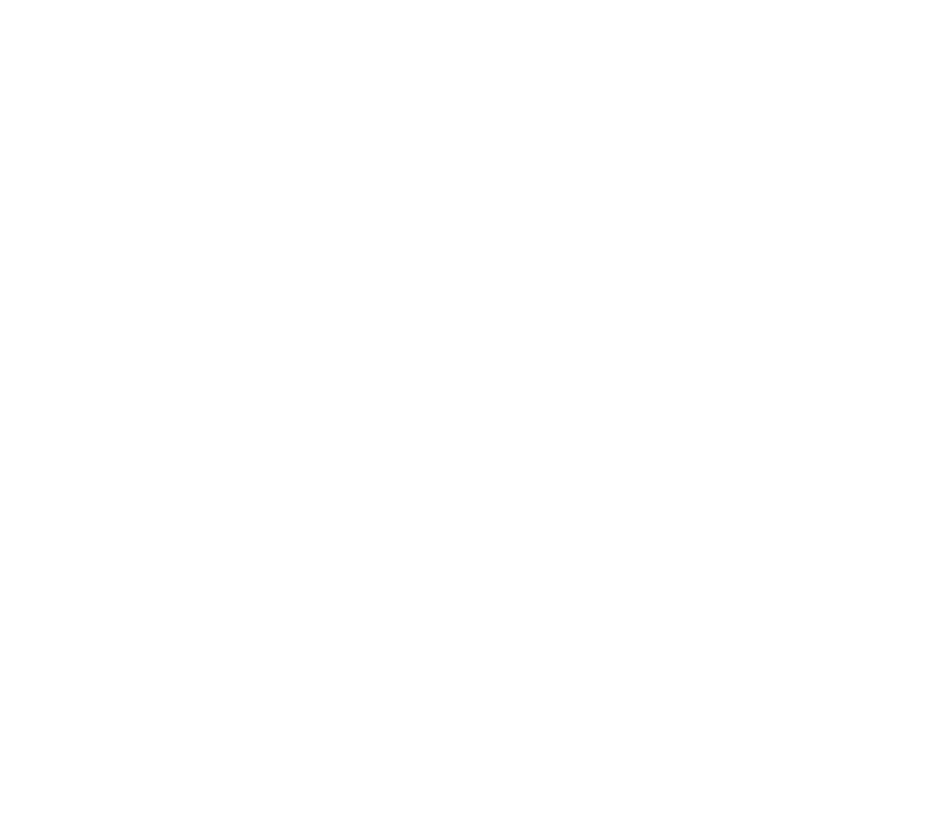
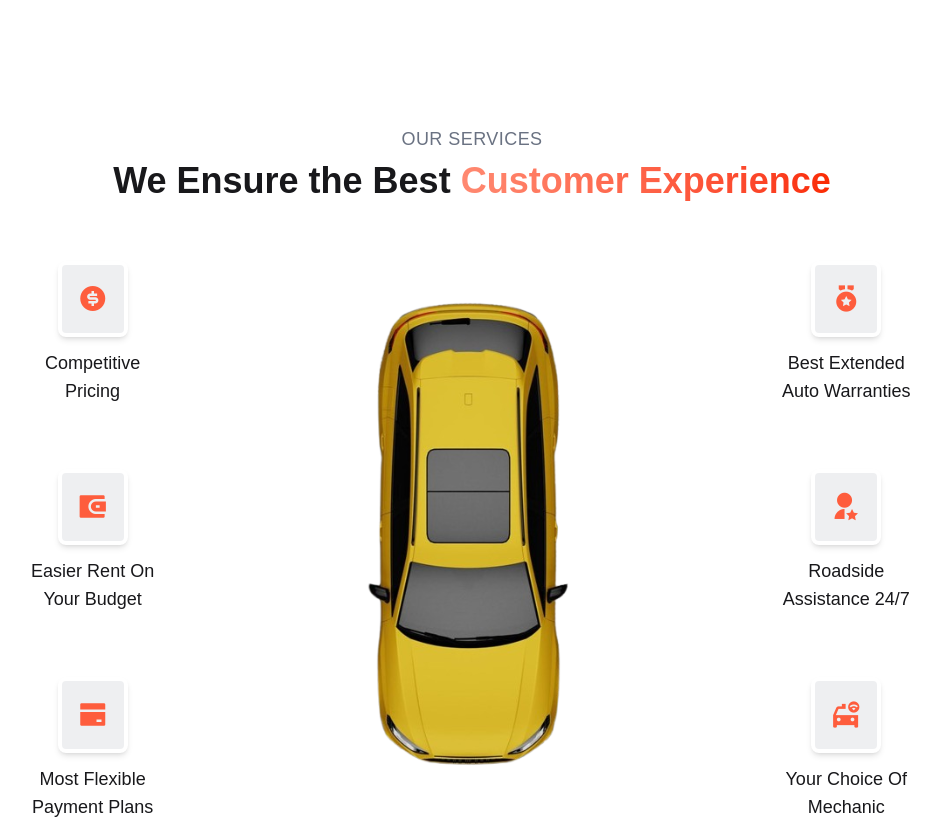
Before and after one commit to MasadRayan/Rentify-Client, a React (Vite) app: page / in a window 1280 px wide. Shown: the part 1480-2302 px from the top of the page, without its empty margins (168-1109 px from the left). Before the commit the page ends 1485 px from the top, so only its background shows below. Built offline with nearby package versions, Linux system fonts and the light colour scheme; a web font is replaced by a local one.

Commit message:
Services section added

```diff
--- a/src/Pages/Home/Home.jsx
+++ b/src/Pages/Home/Home.jsx
@@ -2,6 +2,7 @@ import React from 'react';
 import { HeroSection } from './HeroSection';
 import { CarBrands } from './CarBrands';
 import { HowItWorks } from './HowItWorks';
+import Services from './Services';
 
 const Home = () => {
     return (
@@ -9,6 +10,7 @@ const Home = () => {
             <HeroSection></HeroSection>
             <CarBrands></CarBrands>
             <HowItWorks></HowItWorks>
+            <Services></Services>
         </div>
     );
 };
--- a/src/Pages/Home/HowItWorks.jsx
+++ b/src/Pages/Home/HowItWorks.jsx
@@ -53,7 +53,7 @@ export const HowItWorks = () => {
         <section ref={sectionRef} className="mt-20 w-[90%] mx-auto max-w-6xl ">
             <div className="text-center mb-12">
                 <h4 className="uppercase text-gray-500 text-lg">How It Works</h4>
-                <h3 className="text-2xl mt-2 md:text-4xl">
+                <h3 className="text-2xl mt-2 md:text-4xl font-semibold">
                     Simple Steps to your{" "}
                     <span className="bg-gradient-to-r from-[#ff8971] to-[#fa2a00] bg-clip-text text-transparent">
                         Perfect Ride
--- /dev/null
+++ b/src/Pages/Home/Services.jsx
@@ -0,0 +1,111 @@
+import { useEffect, useState } from "react";
+
+import car1 from "../../../public/images/Car1.png";
+import car2 from "../../../public/images/Car2.png";
+import car3 from "../../../public/images/Car3.png";
+import car4 from "../../../public/images/Car4.png";
+import car5 from "../../../public/images/Car5.png";
+import car6 from "../../../public/images/Car6.png";
+
+const Services = () => {
+  const carImages = [car1, car2, car3, car4, car5, car6];
+  const [currentImageIndex, setCurrentImageIndex] = useState(0);
+
+  useEffect(() => {
+    const interval = setInterval(() => {
+      setCurrentImageIndex((prevIndex) => (prevIndex + 1) % carImages.length);
+    }, 2000);
+    return () => clearInterval(interval);
+  }, [carImages.length]);
+
+  return (
+    <section className="w-[70vw] mx-auto md:mt-30 mt-10 " >
+      {/* Header */}
+      <div className="text-center my-15">
+        <h4 className="uppercase text-gray-500 md:text-lg tracking-wide">
+          Our Services
+        </h4>
+        <h3 className="text-2xl md:text-4xl font-semibold mt-2">
+          We Ensure the Best{" "}
+          <span className="bg-gradient-to-r from-[#ff8971] to-[#fa2a00] bg-clip-text text-transparent">
+            Customer Experience
+          </span>
+        </h3>
+      </div>
+
+      {/* Features + Image */}
+      <div className="flex flex-col md:flex-row items-center justify-center md:gap-6 mt-10">
+        {/* Left Column */}
+        <div className="flex flex-col gap-8 md:gap-16">
+          <div className="text-center transition-transform duration-300 hover:-translate-y-1">
+            <div className="bg-[#eeeff1] w-max mx-auto p-3 md:p-4 border-4 border-white rounded-lg shadow-md hover:shadow-xl transition-all">
+              <i className="ri-money-dollar-circle-fill text-2xl md:text-3xl text-[#fe5d3d]"></i>
+            </div>
+            <h4 className="text-base md:text-lg font-medium mt-3">
+              Competitive Pricing
+            </h4>
+          </div>
+
+          <div className="text-center transition-transform duration-300 hover:-translate-y-1">
+            <div className="bg-[#eeeff1] w-max mx-auto p-3 md:p-4 border-4 border-white rounded-lg shadow-md hover:shadow-xl transition-all">
+              <i className="ri-wallet-3-fill text-2xl md:text-3xl text-[#fe5d3d]"></i>
+            </div>
+            <h4 className="text-base md:text-lg font-medium mt-3">
+              Easier Rent On Your Budget
+            </h4>
+          </div>
+
+          <div className="text-center transition-transform duration-300 hover:-translate-y-1">
+            <div className="bg-[#eeeff1] w-max mx-auto p-3 md:p-4 border-4 border-white rounded-lg shadow-md hover:shadow-xl transition-all">
+              <i className="ri-bank-card-fill text-2xl md:text-3xl text-[#fe5d3d]"></i>
+            </div>
+            <h4 className="text-base md:text-lg font-medium mt-3">
+              Most Flexible Payment Plans
+            </h4>
+          </div>
+        </div>
+
+        {/* Image */}
+        <div className="my-8 md:my-0">
+          <img
+            src={carImages[currentImageIndex]}
+            alt="Car"
+            className="max-w-[100vw] md:max-w-[44vw] object-contain mx-auto transform md:-rotate-90"
+          />
+        </div>
+
+        {/* Right Column */}
+        <div className="flex flex-col gap-8 md:gap-16">
+          <div className="text-center transition-transform duration-300 hover:-translate-y-1">
+            <div className="bg-[#eeeff1] w-max mx-auto p-3 md:p-4 border-4 border-white rounded-lg shadow-md hover:shadow-xl transition-all">
+              <i className="ri-medal-fill text-2xl md:text-3xl text-[#fe5d3d]"></i>
+            </div>
+            <h4 className="text-base md:text-lg font-medium mt-3">
+              Best Extended Auto Warranties
+            </h4>
+          </div>
+
+          <div className="text-center transition-transform duration-300 hover:-translate-y-1">
+            <div className="bg-[#eeeff1] w-max mx-auto p-3 md:p-4 border-4 border-white rounded-lg shadow-md hover:shadow-xl transition-all">
+              <i className="ri-user-star-fill text-2xl md:text-3xl text-[#fe5d3d]"></i>
+            </div>
+            <h4 className="text-base md:text-lg font-medium mt-3">
+              Roadside Assistance 24/7
+            </h4>
+          </div>
+
+          <div className="text-center transition-transform duration-300 hover:-translate-y-1">
+            <div className="bg-[#eeeff1] w-max mx-auto p-3 md:p-4 border-4 border-white rounded-lg shadow-md hover:shadow-xl transition-all">
+              <i className="ri-taxi-wifi-fill text-2xl md:text-3xl text-[#fe5d3d]"></i>
+            </div>
+            <h4 className="text-base md:text-lg font-medium mt-3">
+              Your Choice Of Mechanic
+            </h4>
+          </div>
+        </div>
+      </div>
+    </section>
+  );
+};
+
+export default Services;
```
